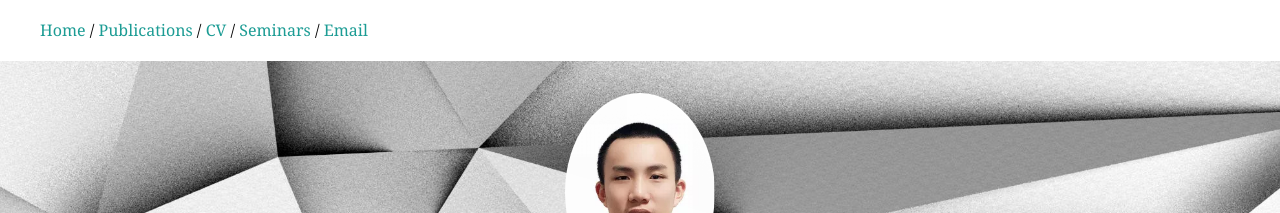
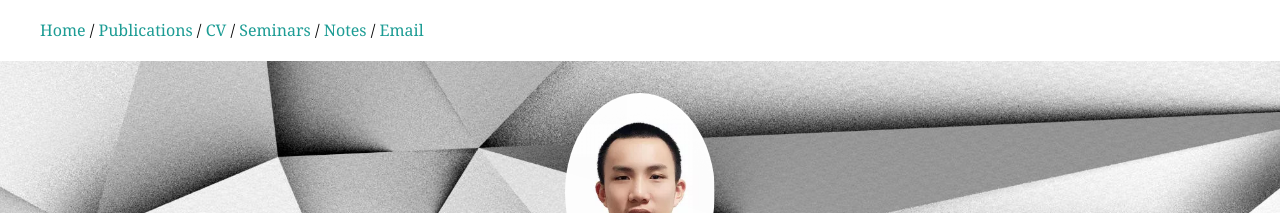
Before and after one commit to XiaoweiYEXavier/XiaoweiYEXavier.github.io, a Jekyll site: the page built from index.html, in a window 1280 px wide. Shown: the top 213 px of the page. Built offline with Jekyll 4.4.1, drawn with Linux system fonts in a browser that asks for light colours; some web fonts are replaced.

Commit message:
Update default.html

```diff
--- a/_layouts/default.html
+++ b/_layouts/default.html
@@ -11,6 +11,7 @@
 	<a href="/Publications">Publications</a> /
 	<a href="/CV">CV</a> /
         <a href="/Seminars">Seminars</a> /
+	<a href="/Notes">Notes</a> /
 	<a href="mailto:xiaowei.ye@polytechnique.edu">Email</a>
 	</ul>
 			<div class="container">
```
